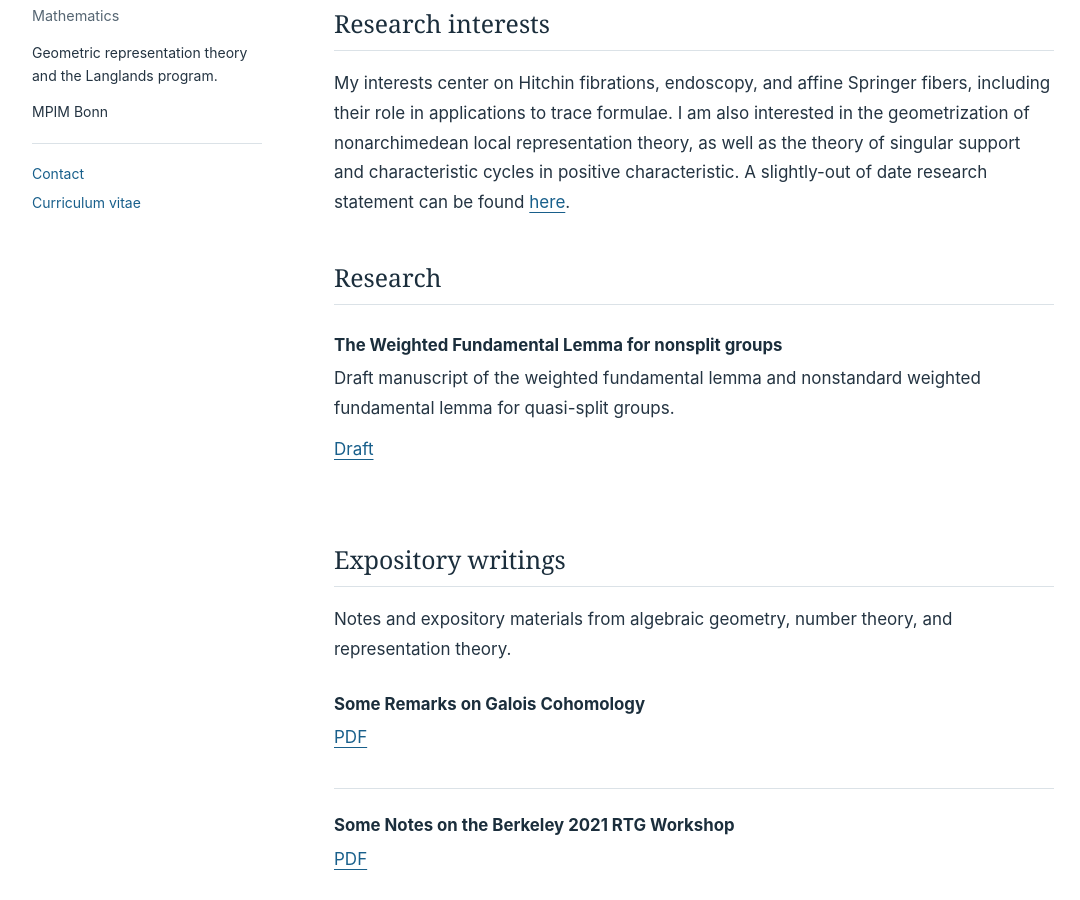
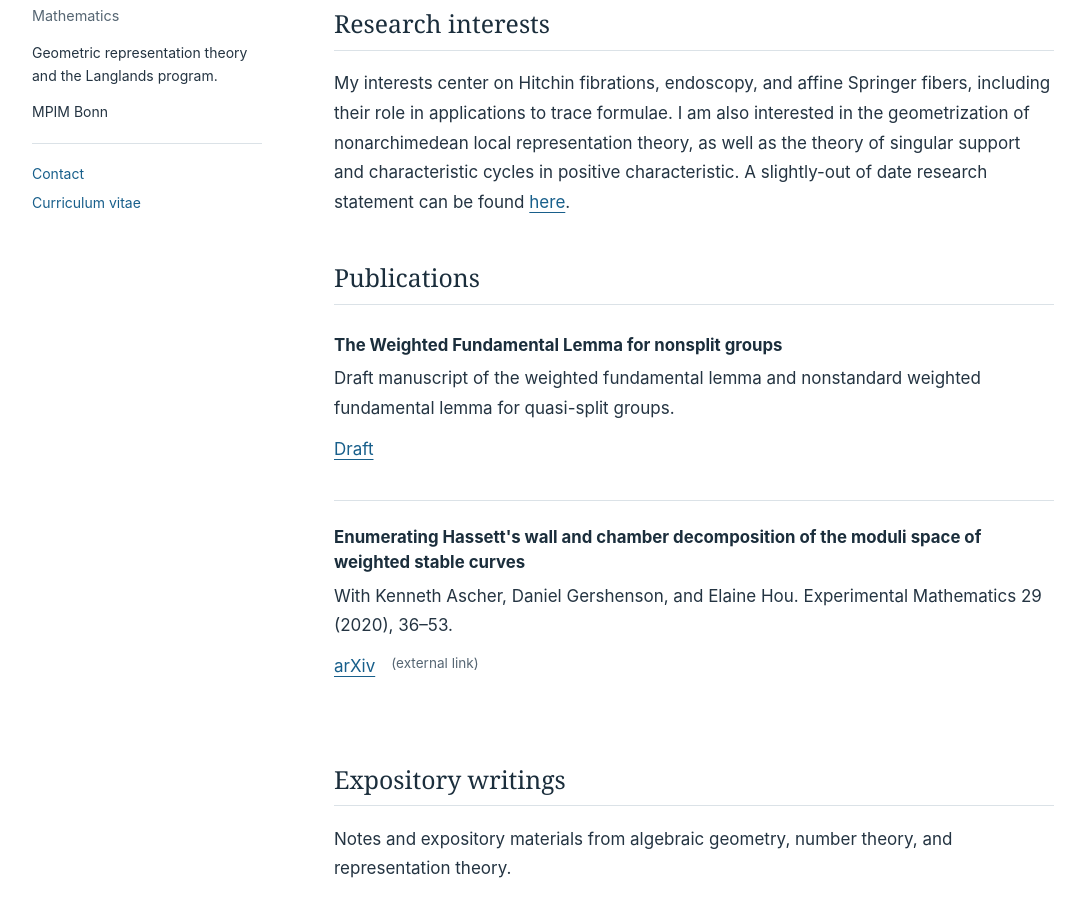
Before and after one commit to challeckdube/challeckdube.github.io, a Jekyll site: the page built from research.html, in a window 1280 px wide and 900 px high, scrolled down 370 px. Shown: the whole window, without its empty margins (80-1160 px from the left). Built offline with Jekyll 4.4.1, drawn with Linux system fonts in a browser that asks for light colours.

Commit message:
Add publication to research page

```diff
--- a/_data/materials.yml
+++ b/_data/materials.yml
@@ -7,6 +7,11 @@ research:
     source: https://math.berkeley.edu/~chd/expo/WFL.pdf
     local: /files/research/weighted-fundamental-lemma-draft.pdf
     description: Draft manuscript of the weighted fundamental lemma and nonstandard weighted fundamental lemma for quasi-split groups.
+  - title: "Enumerating Hassett's wall and chamber decomposition of the moduli space of weighted stable curves"
+    label: arXiv
+    source: https://arxiv.org/abs/1709.03663
+    local: null
+    description: With Kenneth Ascher, Daniel Gershenson, and Elaine Hou. Experimental Mathematics 29 (2020), 36–53.
 expository:
   - title: Some Remarks on Galois Cohomology
     source: https://math.berkeley.edu/~chd/expo/Gal_Coh.pdf
--- a/research.html
+++ b/research.html
@@ -13,12 +13,12 @@ title: Research
 </section>
 
 <section>
-  <h2>Research</h2>
+  <h2>Publications</h2>
   {% for item in materials.research %}
   <article class="entry">
     <h3>{{ item.title | escape }}</h3>
     <p>{{ item.description | escape }}</p>
-    <p class="paper-links"><a href="{% if material_base %}{{ item.local | relative_url }}{% else %}{{ item.source }}{% endif %}">{{ item.label | default: 'PDF' }}</a>{% unless material_base %} <span class="entry-meta">(external copy)</span>{% endunless %}</p>
+    <p class="paper-links"><a href="{% if material_base and item.local %}{{ item.local | relative_url }}{% else %}{{ item.source }}{% endif %}">{{ item.label | default: 'PDF' }}</a>{% unless material_base and item.local %} <span class="entry-meta">(external link)</span>{% endunless %}</p>
   </article>
   {% endfor %}
 </section>
```
